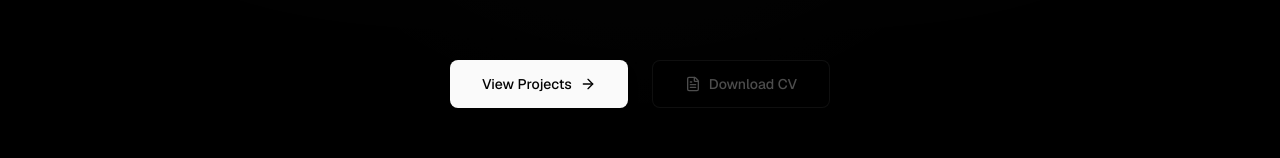
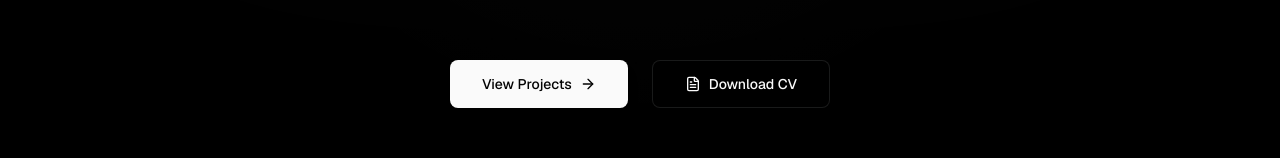
Before and after one commit to kok-o/my-site, a Next.js app: page / in a window 1280 px wide. Shown: the part 549-707 px from the top of the page. Built offline with nearby package versions, Linux system fonts and the light colour scheme.

Commit message:
feat: add download CV button and upload cv.pdf

```diff
--- a/components/hero.tsx
+++ b/components/hero.tsx
@@ -91,20 +91,21 @@ export function Hero() {
               <ArrowRight className="h-4 w-4 transition-transform duration-300 group-hover:translate-x-1" />
             </a>
 
-            {/* Resume Button (Disabled/Hidden until ready) */}
-            <button
-              disabled
-              aria-disabled="true"
+            {/* Resume Button */}
+            <a
+              href="/cv.pdf"
+              target="_blank"
+              rel="noopener noreferrer"
               className={cn(
                 'inline-flex h-12 items-center justify-center gap-2 rounded-md px-8 text-sm font-medium',
-                'border border-border bg-background/50 text-muted-foreground backdrop-blur-sm',
-                'cursor-not-allowed opacity-60',
+                'border border-border bg-background/50 text-foreground backdrop-blur-sm',
+                'transition-colors hover:bg-muted focus-visible:outline-none focus-visible:ring-2 focus-visible:ring-ring focus-visible:ring-offset-2 focus-visible:ring-offset-background',
               )}
-              title="CV will be available soon"
+              title="View CV"
             >
               <FileText className="h-4 w-4" />
               Download CV
-            </button>
+            </a>
           </motion.div>
         </motion.div>
       </div>
```
Also changed, not shown: 1 other file (tests, documents, lock files or other folders).
